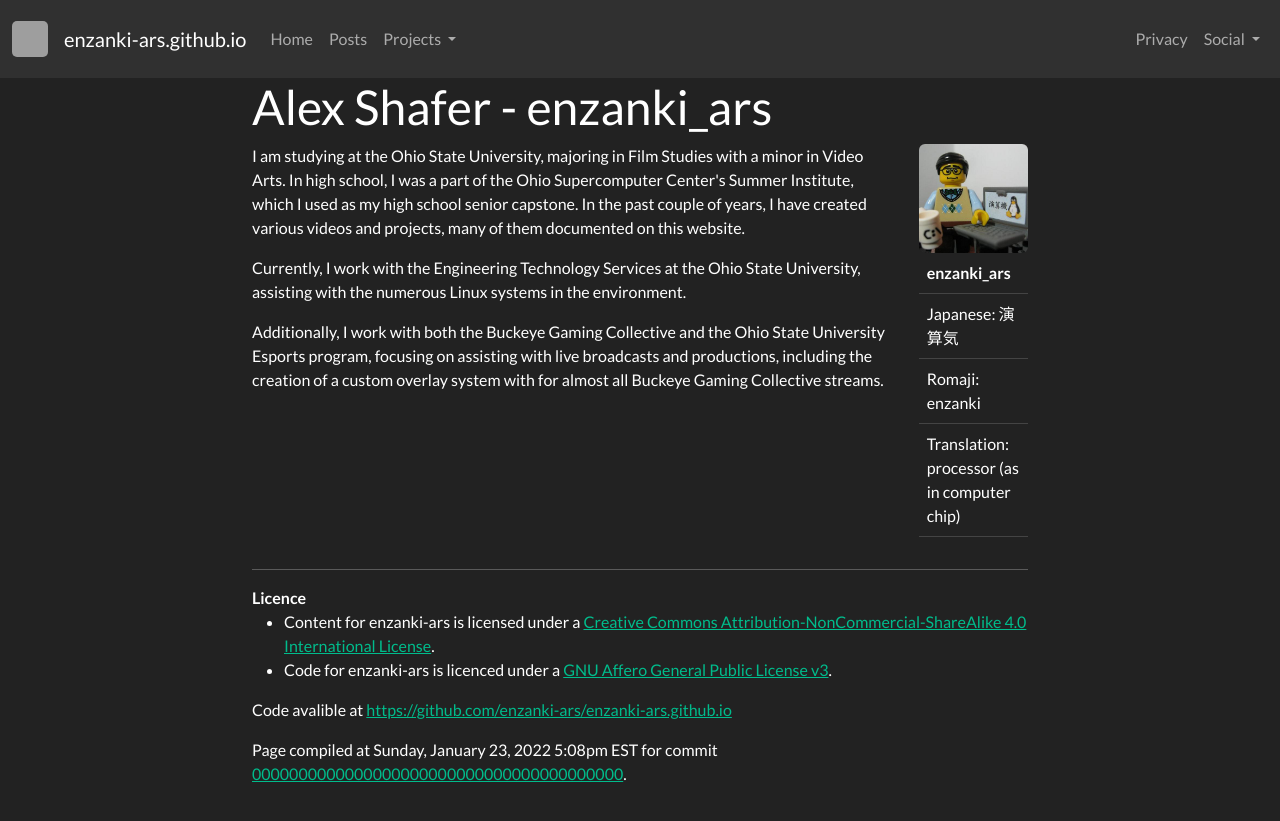
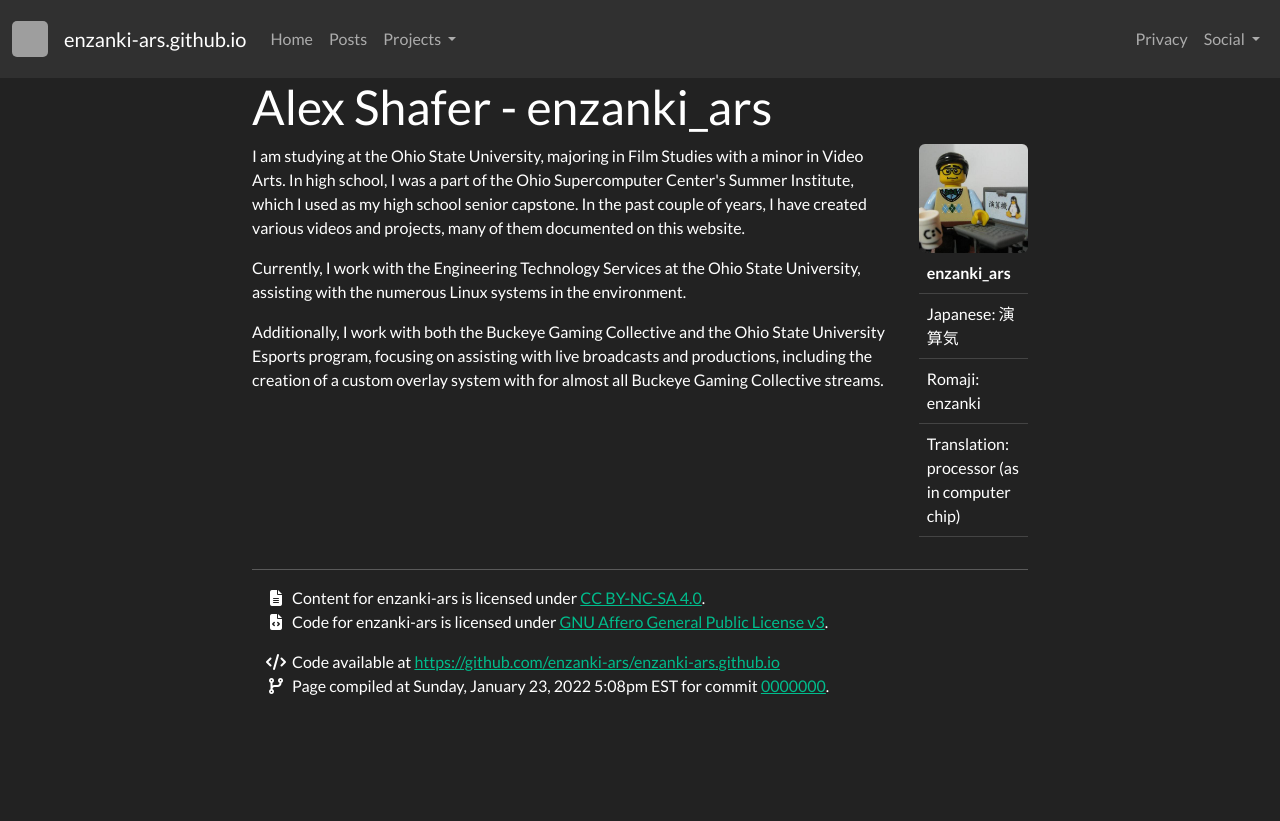
Before and after one commit to enzanki-ars/enzanki-ars.github.io, a Jekyll site: the page built from index.html, in a window 1280 px wide. Shown: the top 821 px of the page. Built offline with Jekyll 4.4.1, drawn with Linux system fonts in a browser that asks for light colours; nearby versions of some CDN libraries; grey boxes are pictures that could not be loaded.

Commit message:
Shorten footer text.

```diff
--- a/_includes/footer.html
+++ b/_includes/footer.html
@@ -1,21 +1,25 @@
 <hr>
 <footer>
-  <strong>Licence</strong>
-  <ul>
+  <ul class="fa-ul">
     <li>
-      Content for {{ site.title }} is licensed under a <a href="http://creativecommons.org/licenses/by-nc-sa/4.0/">Creative Commons Attribution-NonCommercial-ShareAlike 4.0 International License</a>.
+      <span class="fa-li"><i class="fa-solid fa-file-lines"></i></span>
+      Content for {{ site.title }} is licensed under <a href="http://creativecommons.org/licenses/by-nc-sa/4.0/">CC BY-NC-SA 4.0</a>.
     </li>
     <li>
-      Code for {{ site.title }} is licenced under a <a href="http://www.gnu.org/licenses/agpl-3.0.en.html">GNU Affero General Public License v3</a>.
+      <span class="fa-li"><i class="fa-solid fa-file-code"></i></span>
+      Code for {{ site.title }} is licensed under <a href="http://www.gnu.org/licenses/agpl-3.0.en.html">GNU Affero General Public License v3</a>.
     </li>
   </ul>
-  <p>
-    Code avalible at <a href="{{ site.github.repository_url }}">{{ site.github.repository_url }}</a>
-  </p>
-  <p>
-    Page compiled at {{ site.time | date: "%A, %B %e, %Y %l:%M%P %Z" }} for commit
-    <a data-toggle="tooltip" data-placement="auto" title="Environment: {{ jekyll.environment }}" href="{{ site.github.repository_url }}/commit/{{ site.github.build_revision }}">{{ site.github.build_revision }}</a>.
-  </p>
+  <ul class="fa-ul">
+    <li>
+      <span class="fa-li"><i class="fa-solid fa-code"></i></span>
+      Code available at <a href="{{ site.github.repository_url }}">{{ site.github.repository_url }}</a>
+    </li>
+    <li>
+      <span class="fa-li"><i class="fa-solid fa-code-branch"></i></span>
+      Page compiled at {{ site.time | date: "%A, %B %e, %Y %l:%M%P %Z" }} for commit
+      <a data-toggle="tooltip" data-placement="auto" title="Environment: {{ jekyll.environment }}" href="{{ site.github.repository_url }}/commit/{{ site.github.build_revision }}">{{ site.github.build_revision | truncate: 7, "" }}</a>.
+    </li>
 </footer>
 
 </div>
```
